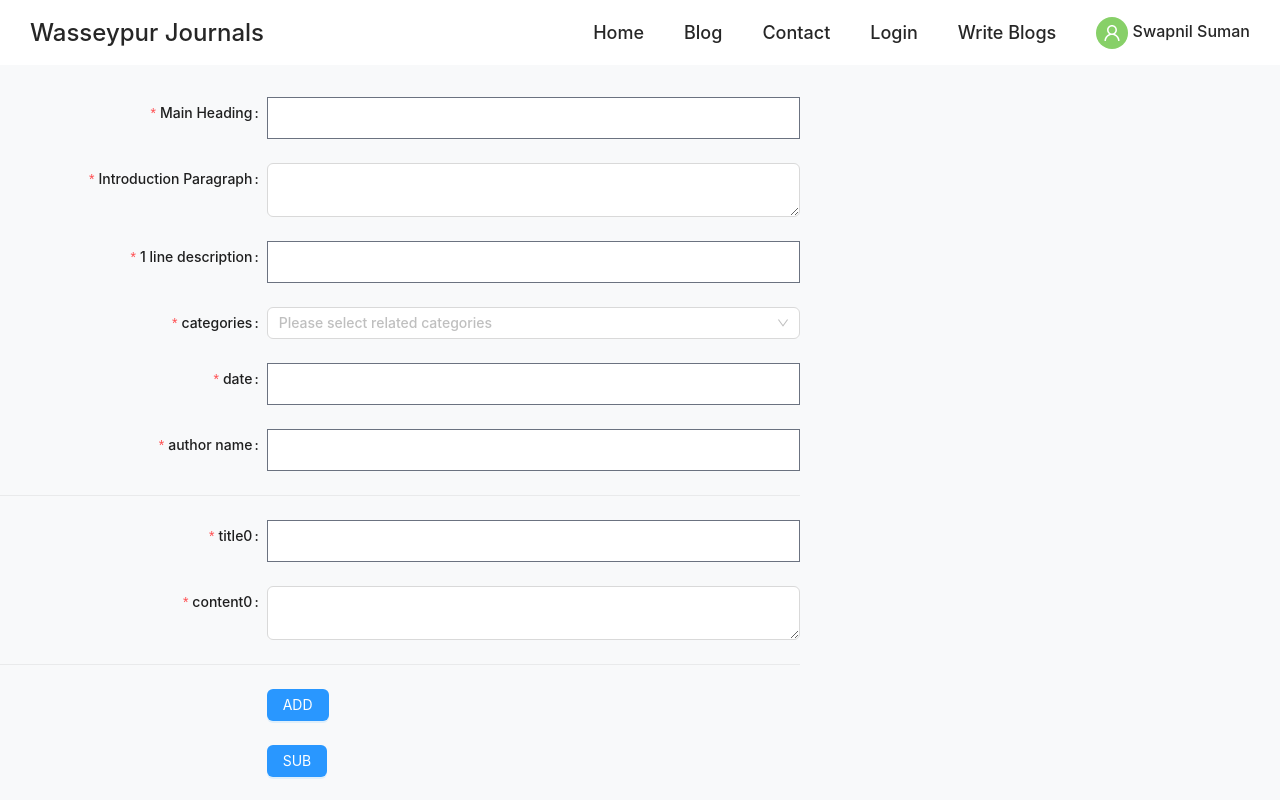
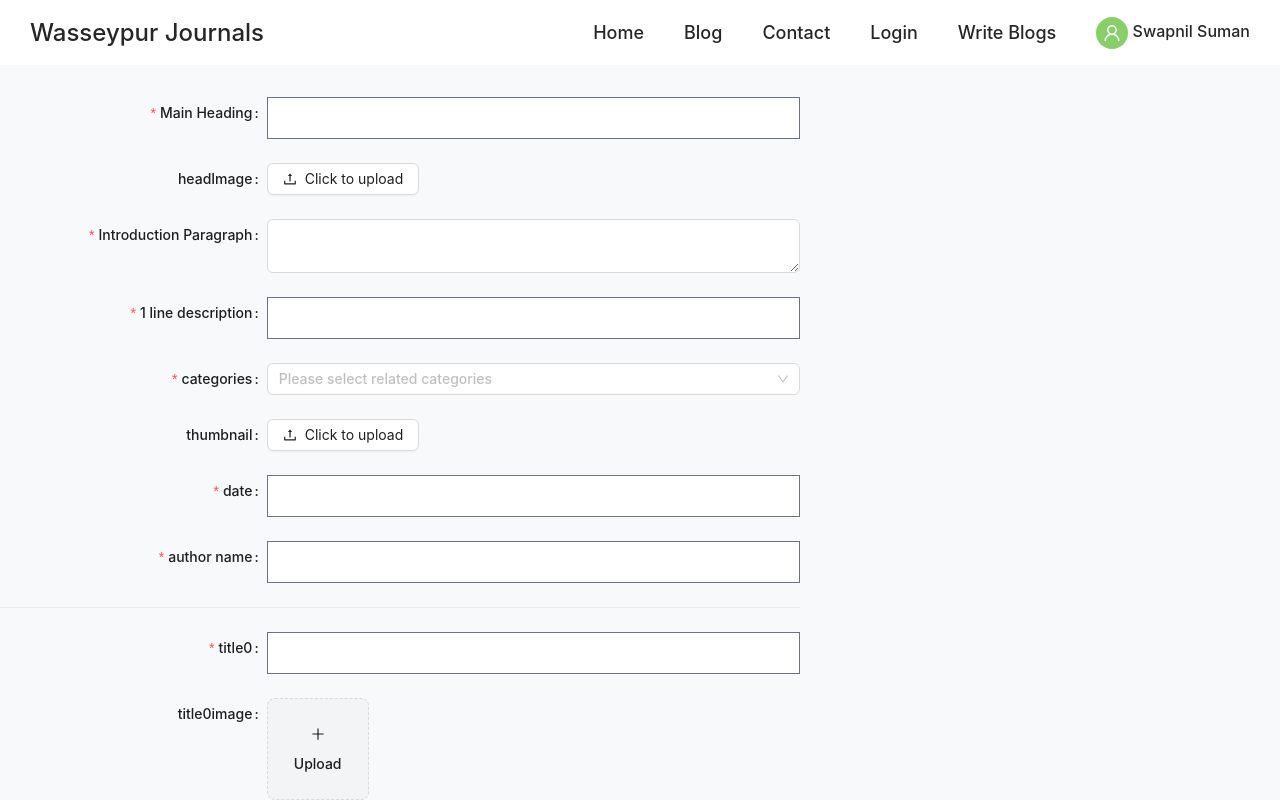
Before and after one commit to swaaap-nil/BloggingWebApp, a React (Create React App) app in the folder client/: page /write in a window 1280 px wide. Shown: the top 800 px of the page. Built offline with nearby package versions, Linux system fonts and the light colour scheme.

Commit message:
bug fixed in server in which thumbnail image wont be readable

```diff
--- a/client/src/components/CreateWriteChunkComponentsArray.tsx
+++ b/client/src/components/CreateWriteChunkComponentsArray.tsx
@@ -1,7 +1,8 @@
   import React from "react";
-  import { Button, Form, Input, Divider} from 'antd';
+  import { PlusOutlined } from '@ant-design/icons';
+  import { Button, Form, Input, Divider,Upload} from 'antd';
   import { title } from "process";
-import CompoundedSpace from "antd/es/space";
+  import CompoundedSpace from "antd/es/space";
 
   interface WriteChunkProps {
     title: string;
@@ -9,11 +10,27 @@ import CompoundedSpace from "antd/es/space";
   }
 
   function WriteChunkComponent(props:WriteChunkProps) {
+    const normFile = (e: any) => {
+      console.log('Upload event:', e);
+      if (Array.isArray(e)) {
+        return e;
+      }
+      return e?.fileList;
+    };
     const {title,content} = props;
     return <>
               <Form.Item name={['blog', title]} label={title} rules={[{ required: true }]}>
                 <Input />
               </Form.Item>
+
+              <Form.Item name={['blog', `${title}image`]} label= {`${title}image`} valuePropName="fileList" getValueFromEvent={normFile}>
+              <Upload action="/upload.do" listType="picture-card">
+                <div>
+                  <PlusOutlined />
+                  <div style={{ marginTop: 8 }}>Upload</div>
+                </div>
+              </Upload>
+            </Form.Item>
 
                 <Form.Item name={['blog', content]} label={content} rules={[{required: true}]}>
                   <Input.TextArea/>
--- a/client/src/pages/write-blog.tsx
+++ b/client/src/pages/write-blog.tsx
@@ -1,11 +1,11 @@
 // import { WriteChunk } from '../components/CreateWriteChunkComponentsArray';
 import React, { useState } from 'react';
-import { Button, Form, Input, Divider,Select} from 'antd';
+import { Button, Form, Input, Divider,Select,Upload} from 'antd';
 import {createComponentsArray} from "../components/CreateWriteChunkComponentsArray"
 import { useMutation } from '@apollo/client';
 import { addPostMutation } from '../assets/possibleQueries/possibleQueries';
 import { Option } from 'antd/lib/mentions';
-import { S3 } from 'aws-sdk';
+import {  UploadOutlined } from '@ant-design/icons';
 
 
 const layout = {
@@ -61,20 +61,14 @@ export const ThisComponentisResponsibleForWritingBlogs: React.FC = () => {
   //defines what to do once the submit button is clicked
   function onSubmitButtonBeingClicked(values: any)
   {
-        // console.log("Fields From User= "+JSON.stringify(values));
-        const awsConfig = {
-          region: 'ap-south-1',
-          accessKeyId: 'your-access-key-id',
-          secretAccessKey: 'your-secret-access-key',
-        };
 
+
+
+      //  console.log("Fields From User= "+JSON.stringify(values));
 
         const entriesMadeInForm : FormDataType = values.blog;
 
-        //extracting headImage
-        const headImage = entriesMadeInForm.headImage
-        const imageFile = headImage[0].originFileObj;
-        const fileName = headImage[0].fileName;
+
         // const randomImageName = (bytes=32) => crypto.randomBytes(bytes).toString('hex')
         // console.log(randomImageName)
 
@@ -84,7 +78,7 @@ export const ThisComponentisResponsibleForWritingBlogs: React.FC = () => {
           const contentItem = {
 
           subheading: entriesMadeInForm[`title${i}`],
-          image: "", // Replace with image data if you have it
+          image: "isContentImageWorking", // Replace with image data if you have it
           content: entriesMadeInForm[`content${i}`],
           };
           subHeadingAndContentArray.push(contentItem);
@@ -97,8 +91,8 @@ export const ThisComponentisResponsibleForWritingBlogs: React.FC = () => {
           introduction: entriesMadeInForm.introduction,
           categories : entriesMadeInForm.categories,
           content : subHeadingAndContentArray,
-          headImage : fileName,
-          thumbnail : "",
+          headImage : "isheadImageWorking",
+          thumbnail : "isThumbnailWorking",
       };
 
       // console.warn("form data ="+ JSON.stringify(formData))
@@ -113,6 +107,13 @@ export const ThisComponentisResponsibleForWritingBlogs: React.FC = () => {
         // console.error("Error adding post:", error);
       });
   };
+  const normFile = (e: any) => {
+    console.log('Upload event:', e);
+    if (Array.isArray(e)) {
+      return e;
+    }
+    return e?.fileList;
+  };
 
   return (<Form className='write-blog-container'
         {...layout}
@@ -126,6 +127,17 @@ export const ThisComponentisResponsibleForWritingBlogs: React.FC = () => {
         <Form.Item name={['blog', 'title']} label="Main Heading" rules={[{ required: true }]}>
           <Input />
         </Form.Item>
+
+        <Form.Item
+          name={['blog','headimage']}
+          label="headImage"
+          valuePropName="fileList"
+          getValueFromEvent={normFile}
+        >
+          <Upload name="logo" action="/upload.do" listType="picture" maxCount={1}>
+            <Button icon={<UploadOutlined />}>Click to upload</Button>
+          </Upload>
+         </Form.Item>
 
         <Form.Item name={['blog', 'introduction']} label="Introduction Paragraph" rules={[{ required :true }]}>
           <Input.TextArea />
@@ -146,6 +158,17 @@ export const ThisComponentisResponsibleForWritingBlogs: React.FC = () => {
 
         </Form.Item>
 
+        <Form.Item
+          name={['blog','thumbnail']}
+          label="thumbnail"
+          valuePropName="fileList"
+          getValueFromEvent={normFile}
+        >
+          <Upload name="logo" action="/upload.do" listType="picture" maxCount={1}>
+            <Button icon={<UploadOutlined />}>Click to upload</Button>
+          </Upload>
+         </Form.Item>
+
         <Form.Item name={['blog', 'date']} label="date" rules={[{ required :true }]}>
           <Input />
         </Form.Item>
@@ -158,9 +181,9 @@ export const ThisComponentisResponsibleForWritingBlogs: React.FC = () => {
 
         <div>
         {ArrayOfSubheadingComponentsGenerated.map((Component, index) => (
-          <div key={index}>
-            <Component/>
-          </div>
+
+            <Component key={index}/>
+
         ))}
         </div>
 
```
Also changed, not shown: client/public/x.json, 2 other files (tests, documents, lock files or other folders).
